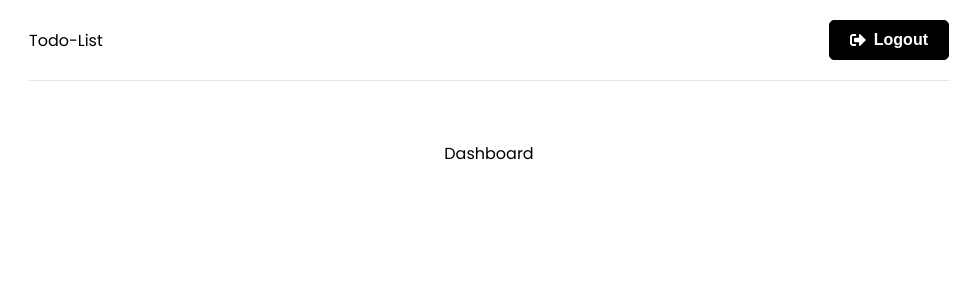
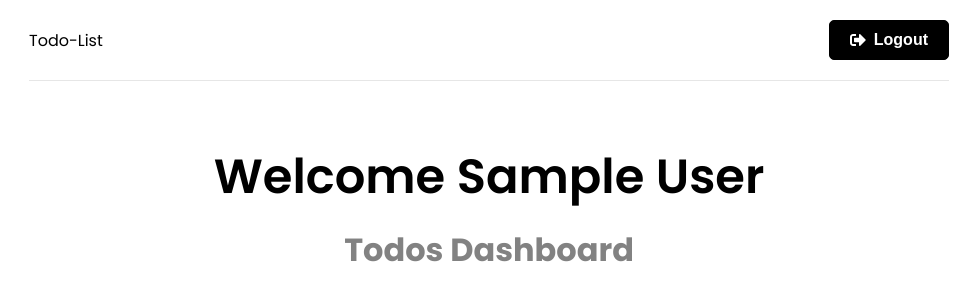
Before and after one commit to kr-sarvesh/Todo-App, a React (Create React App) app in the folder frontend/: page / in a window 1280 px wide. Shown: the top 300 px of the page, without its empty margins (151-1131 px from the left). Built offline with nearby package versions, Linux system fonts and the light colour scheme; sample sign-in values are in the browser's storage.

Commit message:
added name as key value to acces at frontend

```diff
--- a/frontend/src/pages/Dashboard.jsx
+++ b/frontend/src/pages/Dashboard.jsx
@@ -13,7 +13,14 @@
     }
   }, [user, navigate])
 
-  return <div>Dashboard</div>
+  return (
+    <>
+      <section className='heading'>
+        <h1>Welcome {user && user.name}</h1>
+        <p>Todos Dashboard</p>
+      </section>
+    </>
+  )
 }
 
 export default Dashboard
```
Also changed, not shown: 1 other file (tests, documents, lock files or other folders).
